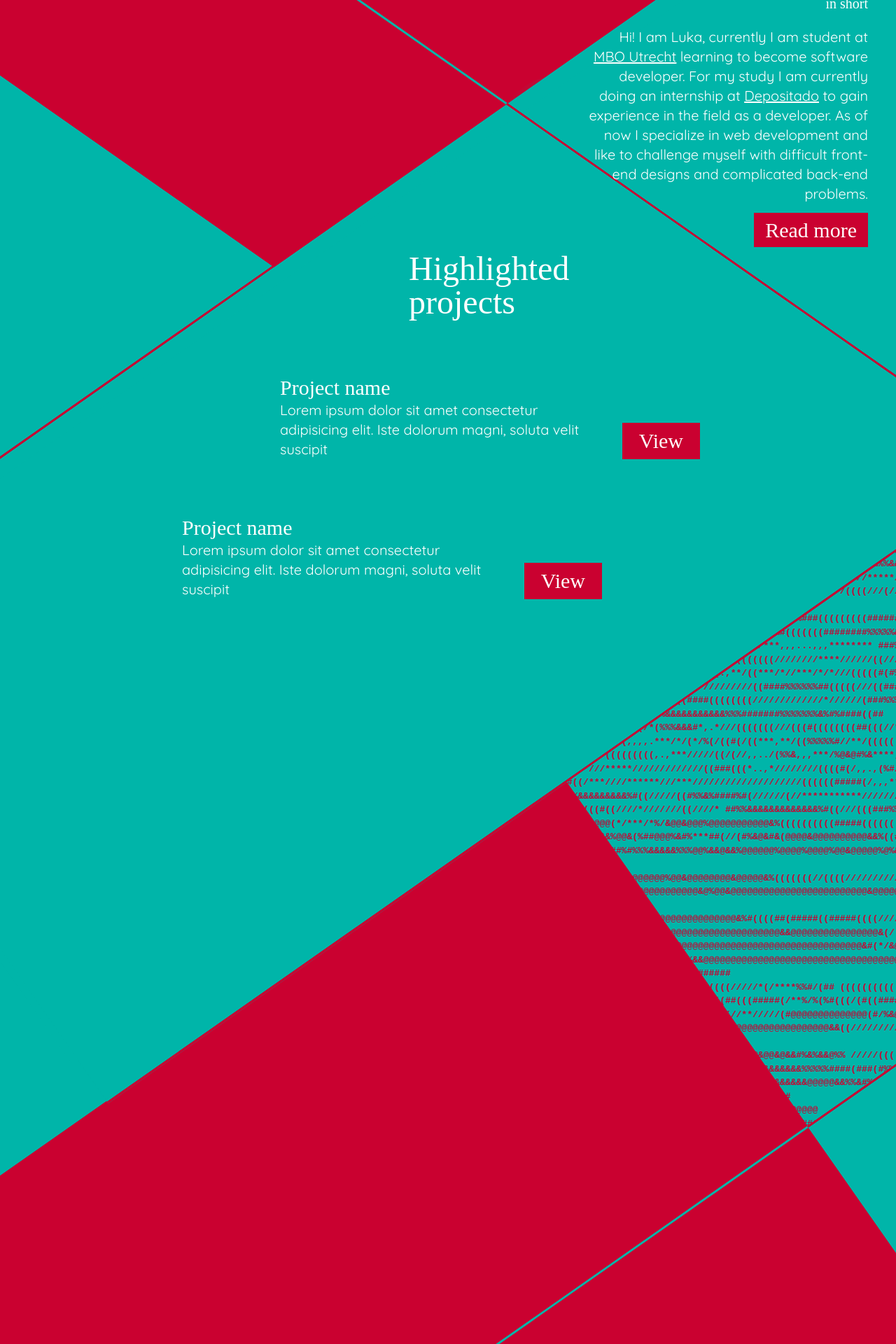
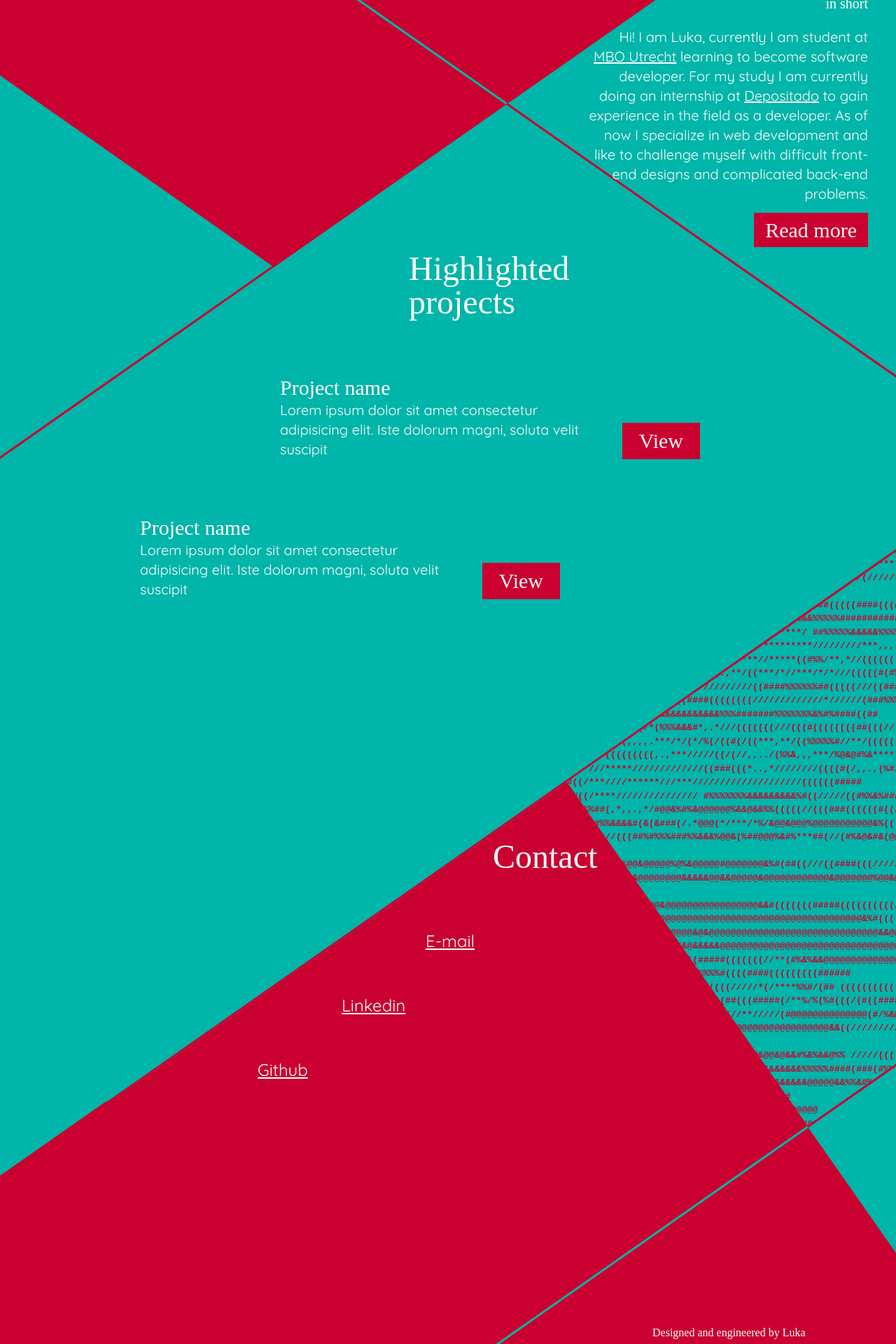
Before and after one commit to lukboy223/Portfolio, a Vue app: page / in a window 1280 px wide. Shown: the part 560-2480 px from the top of the page at 70% size. Built offline with nearby package versions, Linux system fonts and the light colour scheme; a web font is replaced by a local one.

Commit message:
homepage done

```diff
--- a/src/main.css
+++ b/src/main.css
@@ -2,6 +2,7 @@
 
 @theme {
   --breakpoint-3xl: 126rem;
+  --breakpoint-4xl: 2600px;
 }
 
 .serif {
@@ -17,17 +18,16 @@
   content: '';
   position: absolute;
   width: 120em;
-  height: 100px;
+  height: 400px;
   border-bottom: 3.5px solid #ca0130;
-  background: radial-gradient(circle, #00b5a9 70%, #ffffff00);
-  top: -97px;
-  border-top-left-radius: 15em;
+  background: linear-gradient(0.75turn, #00b5a9 60%, #ffffff00 40%);
+  top: -397px;
 }
 .lineBottom:before {
   content: '';
   position: absolute;
-  width: 60em;
-  height: 600px;
+  width: 100em;
+  height: 700px;
   border-top: 3.5px solid #ca0130;
   background-color: #00b5a9;
   top: 0em;
--- a/src/pages/home.vue
+++ b/src/pages/home.vue
@@ -3,7 +3,7 @@
 </script>
 
 <template>
-    <div class="overflow-hidden h-[120em] absolute xl:top-[10em] top-0 w-full">
+    <div class="overflow-hidden h-[120em] absolute xl:top-[10em] top-0 3xl:top-0  w-full">
 
         <div class="absolute bg-[#00B5A9] rotate-[-35deg] h-[100em] w-[250em] left-[-15em] z-[-9]
         2xl:top-[30em] xl:top-0 top-[-10em] lineBlock
@@ -25,10 +25,11 @@
         </div>
         <div class="absolute w-[250em] rotate-35 h-[3px] lg:top-[20em] lg:left-[-100em] bg-[#00B5A9] line z-[-7]
             top-[35em] md:left-[-120em] left-[-170em]
-            2xl:before:left-[175.9em] xl:before:left-[149.7em] lg:before:left-[132.3em] before:left-[131.4em]"
-            id="line">
+            2xl:before:left-[175.9em] xl:before:left-[149.7em] lg:before:left-[132.3em] before:left-[131.4em]
+            3xl:before:left-[167.2em]" id="line">
         </div>
         <div id="rotated red block bottom" class="absolute bg-[#CA0130] rotate-[-35deg] h-[100em] w-[120em]
+            3xl:left-[-15em]
             2xl:left-[-20em] 2xl:top-[150em] 2xl:before:h-[920px] 2xl:before:top-[-916.5px]
             xl:top-[120em] xl:left-[-30em] xl:before:h-[820px] xl:before:top-[-816.5px]
             lg:top-[100em] lg:left-[-40em] before:h-[660px] before:top-[-656.5px]
@@ -37,6 +38,7 @@
             lineBlockBottom z-[-8]">
         </div>
         <div id="line bottom" class="absolute w-[100em] rotate-[-35deg] h-[3px] bg-[#00B5A9] z-[-7]
+            3xl:left-[45em]
             2xl:top-[150em] 2xl:left-[40em]
             xl:top-[120em] xl:left-[30em]
             lg:top-[95em] lg:left-[16.5em]
@@ -64,10 +66,10 @@
             <router-link :to="{ name: 'About' }" class="serif text-3xl px-4 py-2 bg-[#CA0130]">Read more</router-link>
         </div>
         <div id="projects"
-            class="absolute text-white left-0 p-10 w-[40em] lg:w-[55em] top-[80em] md:top-[50em] lg:top-[30em] xl:top-[45em] xl:left-[10em] 2xl:top-[60em] 2xl:left-[32em]">
+            class="absolute text-white left-0 p-10 lg:w-[55em] top-[80em] md:top-[50em] lg:top-[30em] xl:top-[45em] xl:left-[10em] 2xl:top-[60em] 2xl:left-[32em]">
             <h2 class="serif text-5xl mb-20 w-[5em] lg:ml-[8em]">Highlighted projects</h2>
             <ul class="sans text-xl">
-                <li class="mb-20 lg:ml-[10em] relative w-[30em]">
+                <li class="mb-20 lg:ml-[10em] relative max-w-[30em]">
                     <div class="unset w-3/4">
                         <h3 class="text-3xl serif">Project name</h3>
                         <p class="mb-5">Lorem ipsum dolor sit amet consectetur adipisicing elit. Iste dolorum magni,
@@ -77,7 +79,7 @@
                     <a href="" target="_blank"
                         class="serif text-3xl px-6 py-2 bg-[#CA0130] h-min lg:absolute bottom-0 right-0">View</a>
                 </li>
-                <li class="mb-20 lg:ml-[3em] relative w-[30em]">
+                <li class="mb-20 lg:mp-[3em] relative max-w-[30em]">
                     <div class="unset w-3/4">
                         <h3 class="text-3xl serif">Project name</h3>
                         <p class="mb-5">Lorem ipsum dolor sit amet consectetur adipisicing elit. Iste dolorum magni,
@@ -90,42 +92,38 @@
             </ul>
         </div>
         <div id="symbol art" class="mono w-[1435px] absolute text-[#CA0130] font-black
+    3xl:top-[104em] 3xl:right-0
     2xl:top-[104em] 2xl:right-[-20em]
     xl:top-[80em] xl:right-[-25em]
     lg:top-[65em] lg:right-[-25em]
     md:top-[85em] md:right-[-25em]
-    top-[140em] right-[-25em]
+    top-[135em] right-[-25em]
     z-[-9]">
             ##((///////(((((##%%%%%%###%&&&@&&&&&%%%%%%%%#(/*********,...
             ..,,*(%%%%%%%%%%%%%%&%%%###((((((((((((((###%%%%&%%%#####((/*******,,,,,,,,,,,,,*,,,......,,.,,,,,,,,**/(((((((((((////////**,,......,,,**
             ///////(/////(#%%%%%%%%%###%&&@@@@&&%%%%%%%##(//***/////***,,.,,,,*(#%%%%%%%%%%%%%%%%%###((((/((((((((((##%%%%%%%###(((((////////**,,,,,,*****,,,.......,,,,,,,,...,,,****//////((((////(//*,,..,,,,,,**
             **////(((((///((%&%%%%%#((#%&&&&@@&&&%%%%%##((//***///((((((///**/((######%%%####%%%%%%##(((/////(((((((##%%%%%%##((((((////**/////**,,,..,,,,,,....,,,,,,,,****,,,,,,,**////////(##(//////****,,,,,****
-            /////(((###((#(####%%%##((#%&&&&&&&&%%%%%%%##(////((((((#########((#############%%##%%###(((//////////((##%%#####(((##((///***********,,..
-            ..... ..,,,,,,*//***,,,.,,,,*///*****/(((///*****,,,*,,,,**
-            /////(#%%&%%##%#########((#%&&&&&&&&%%%%%%%%%####((((((#########(((#########%%%%%%%%####(((/////////(((###############((///*******,,***,........
-            ....,**/***,,**,,,,,,****,,,**/((((((/********,,,,.
-            (((((((#%&@@&%%##((#####(##%&&&&&&&&&%%%%%%%%#####(////(###############%%%%%%%%%%########((/***////((((((######%%%####((//***/*****,*****,,...,,.
-            .,*//**,,*****,,*****,,,**///*//////*/////**,..
+            /////(((###((#(####%%%##((#%&&&&&&&&%%%%%%%##(////((((((#########((#############%%##%%###(((//////////((##%%#####(((##((///***********,,.......
+            ..,,,,,,*//***,,,.,,,,*///*****/(((///*****,,,*,,,,**
+            /////(#%%&%%##%#########((#%&&&&&&&&%%%%%%%%%####((((((#########(((#########%%%%%%%%####(((/////////(((###############((///*******,,***,............,**/***,,**,,,,,,****,,,**/((((((/********,,,,.
+            (((((((#%&@@&%%##((#####(##%&&&&&&&&&%%%%%%%%#####(////(###############%%%%%%%%%%########((/***////((((((######%%%####((//***/*****,*****,,...,,..,*//**,,*****,,*****,,,**///*//////*/////**,..
             (((#((((#&&&&%%##((####((#%%&&&&&&&&&&&&%%%%%###(((((///((##%#########%%%%%%%%%%#%#######(/****/////(((((###%%%%%######(////////***********,,,...........,,**///**************,,**///************/////*,
             ///(#%&%&&&&&&%%######(((#%%%&&&&&&&&&&&%%%%###(((#((((/(((#%%%#######%%%%%%#####%%%####(//****/////(((######%%%%#####(((///(///***,*****,,,,...,,,,,,,,***///(/////******//******/////**///*****///////
             (((//(#%&&&&&&%%%#####(((#%%&&&&&&&&&&&&&%#%####(#####(((((#############%%%#######%%%##((//////////(((#######%%%#####(((/////(//**,,,*****,*,,,****,,,,,**/((((///(///*,,*********//////***/////*//((((/
             (######%&&&&%%%%%#####(#((##%&&&&&&&&&&&%%%###(((((####(((###############%%#####%%%%##(((((((//////((((#############(((//******,*,,,,,,,,,***************//(/////////**,,,***//**/////****,,***//*////((
-            ##%%%%%%&&&&%%%%%#############%&&&&&&&&%###(((((((((#############((#######%%%%%%%%%######(((////((((#######(/
-            ,....****,,,,,********/*****. . .*///////**////***,,**/////***/**,,,...,,,**//****/
-            ##%%%%%&&&&&%%%%#(((((((########%%%%%&&%##(/(((((((((((#######((((((#######%%%%%%#####%##((////((####%#%%%%/..,*/****,
-            . .,*,,**((/******* .,//*//*....///////*************/////////***,,,...,,,********
+            ##%%%%%%&&&&%%%%%#############%&&&&&&&&%###(((((((((#############((#######%%%%%%%%%######(((////((((#######(/,....****,,,,,********/*****..
+            .*///////**////***,,**/////***/**,,,...,,,**//****/
+            ##%%%%%&&&&&%%%%#(((((((########%%%%%&&%##(/(((((((((((#######((((((#######%%%%%%#####%##((////((####%#%%%%/..,*/****,..,*,,**((/*******
+            .,//*//*....///////*************/////////***,,,...,,,********
             ###%%%%&&&&&&&%%#((((((((##%&%%###%%&&&%((//////////(((((((((((((((((##((((##%%####%%%%#((/////((((#######%%(.**/#%&%(,,,,/****/******//*****((#%%/**,*//(((((((////////****//////((///****,,,,,,*******
             ####%%%%&&&&&&&%%##########%&&%###%%&&%%#(//////////////(((//////(((((((//(((#####%%%%%##(///////((##########(.,**/((***/*//***/*/*///(((((#(#%###(**..*/(((####((/((((/*****/////(((//////*******//////
             ####%%%&&&&&&&&&%##(#(((((##%%%###%%%%%%##(((((((/////((((((///////////////((####%%%%%%##(((((///((###########(,.,/(/*/*/****///(*((#(*(#(#%(#(#%%%(/,./(*/(((##((((/(((/*****///////**//////////((((((/
-            (###%%%&&&&&&&&&%%####(((((#%%%#%%#%%%%%%##((####((((((((/////////////*//////(###%%%%%########((((#########(/*,,../***//(/*//(//((#((####/#/((#(##@%/*,.
-            **//(((##((((//((/////(////////////***///////((
+            (###%%%&&&&&&&&&%%####(((((#%%%#%%#%%%%%%##((####((((((((/////////////*//////(###%%%%%########((((#########(/*,,../***//(/*//(//((#((####/#/((#(##@%/*,.**//(((##((((//((/////(////////////***///////((
             /((#%%&&&&&&&&&&&%%%#######%%%%%%%&%#%####((##(((((((((////****////****/*****/(##%%#%%%######((((#####((/*.,****.,/*,**/(*.,*(*(/,*,,/*((/#(/(/*(%%%&&&#*,.*///(((((((///(((#((((((((##(((//***////////(
             /(((#%%&&&&&&&&&&%%%#((((#%%%%%%%%&&%#((((#((((((((///////************///*****/((((((#######((((((((/*,,***/////*(,,,,.***/*/(*/%(/((#(/((***,**/((%%%%%#//**/((((((((((///(((########((((((////*/*////(
             (((##%%&&&&@&@&&&%%##(((((#%%%&&&%%##(/**///////////////////*//*****/***/*********///////(((((((((,.,***/////((/(//,,../(%%&,,,***/%@&@#%&****,*/(###&%&#(////(((((((((((((///((#####((((((((///*****/((
-            ((##%%%&&&&&&&&&&%%#((/((((#%%&&&&%#((/////////////****/////*////*///*****/////////////((###(((*..,*////////((((#(/,,.,(%#/.
-            .,...,#%%&&&%*/*****/&&&%#(//#(/(((/////(((#(/(((###(/////(((((///*****/(
-            ##%%%%%&&&&&&&&&&%#((/////((#%&&&&%%###((/***////******///***////////////////////((((((#####(/,,,**//(/((((##%%#&%#/,,*#%/.
-            ,,,.....,,*/&&&&#/*,***&&@%###%%##(#(/////((##(((((##((/****///////////////
+            ((##%%%&&&&&&&&&&%%#((/((((#%%&&&&%#((/////////////****/////*////*///*****/////////////((###(((*..,*////////((((#(/,,.,(%#/..,...,#%%&&&%*/*****/&&&%#(//#(/(((/////(((#(/(((###(/////(((((///*****/(
+            ##%%%%%&&&&&&&&&&%#((/////((#%&&&&%%###((/***////******///***////////////////////((((((#####(/,,,**//(/((((##%%#&%#/,,*#%/.,,,.....,,*/&&&&#/*,***&&@%###%%##(#(/////((##(((((##((/****///////////////
             #%%%%%%%&&&&&&&&&%#((/////((#%%&%####%#(//////(//***********///////////*//////////(((#####(*.,**/(//((#%##%%%%&%&#%%//*(#*./%%##(,*,,.,*/#@@&%#%&@@@@@@%&&@&&%%(((((//(((###((((((#((////*///////((////*
             ##%%&&&&&&&&&&&&&%#((///(((###%%###%&#(//////((((((//*******//////*****///*//////((####(*,,**/(((##((#(##(#%%&&&&#(&(&###(/.*@@@(*/***/*%/&@@&@@@%@@@@@@@@@@@&%((((((((((#####(((((((((((///*////((/////
             #%%%&&&&&&&&&&&&&%#((((((((###%###((((////////(####(((///////////*********////***/((#(*,*//(((##%#%%%###%%&&&%@@&(%##@@@%&#%***##(//(#%&@&#&(@@@@&@@@@@@@@@@&&%((######(#%%%%###(((((((((/////*///////((
@@ -165,6 +163,29 @@
             @@@@@@@@@@@@@@@@@@@@@@@@@@@@@@@@@@@@@@@@@@@@@@@@@@@@@@@@@@@@@@@@@@@@@@@@@@@@@@@@@@@@@@@@@@@@@@@@@@@@@@@@@@@@@@@@@@@@@@@@@@@@@@@@@@@@@@@@@@@@@@@@@@@@@@@@@@@@@@@@@@@@@@@@@@@@@@@@@@@@@@@@@@@@@@@@@@@@@@@@
 
         </div>
+        <div id="footer contact" class="absolute ml-10
+        top-[142em] md:top-[101em]
+        lg:top-[80em] lg:left-[10.5em]
+        xl:top-[100em] xl:left-[20.5em]
+        2xl:top-[130em] 2xl:left-[30.5em]
+        3xl:left-[35.5em]
+        ">
+            <h3 class="serif text-white text-5xl mb-20
+            md:ml-[7em]">Contact</h3>
+            <ul class="text-white underline text-2xl sans">
+                <li class="mb-15
+                md:ml-[10em]
+                "><a href="mailto:mail@mail.com">E-mail</a></li>
+                <li class="mb-15
+                md:ml-[5em]
+                "><a href="https://www.linkedin.com/in/luka-van-ekeren-b270a3321/" target="_blank">Linkedin</a></li>
+                <li><a href="https://github.com/lukboy223" target="_blank">Github</a></li>
+            </ul>
+        </div>
+        <div id="footer credits" class="text-white serif m-1 absolute bottom-0
+        left-[16em] md:left-[35em] lg:left-[45em] xl:left-[58em] 2xl:left-[70em] 3xl:left-[75em]">
+            Designed and engineered by Luka
+        </div>
     </div>
 </template>
 
```
Also changed, not shown: src/App.vue (+13 -5 lines).
